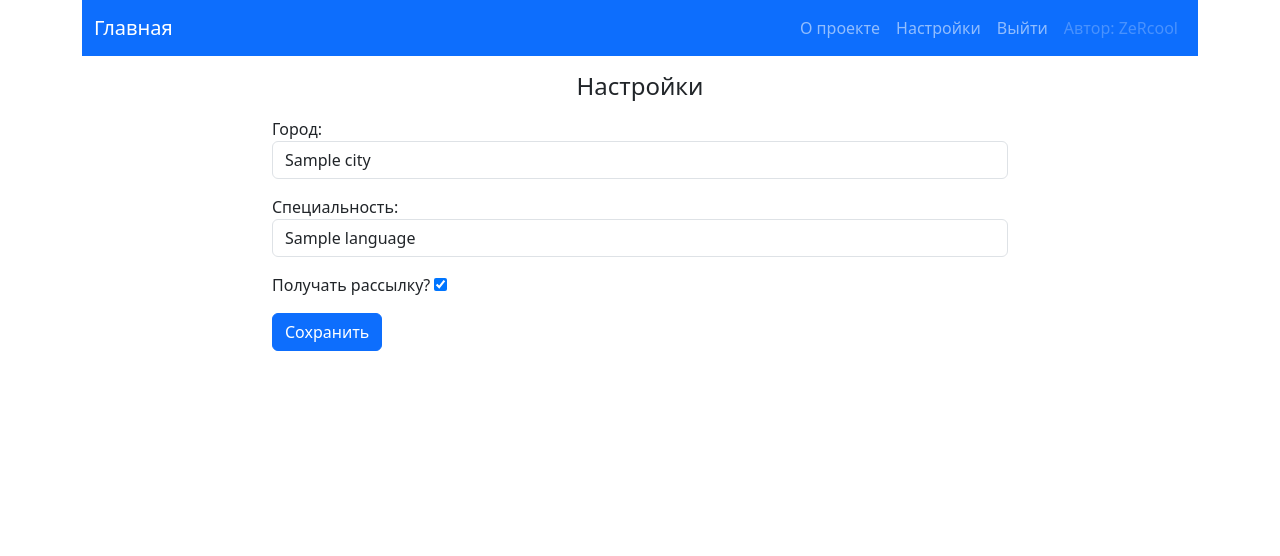
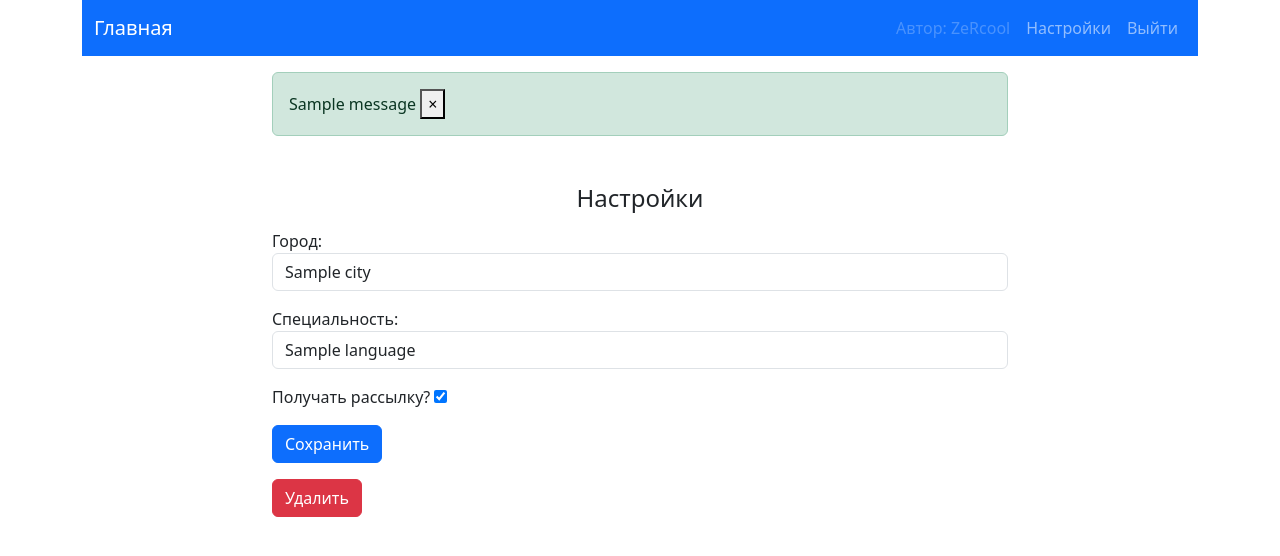
Before and after one commit to ZeRcooI/Scraping_service, a Django app: page /accounts/update/ in a window 1280 px wide. Shown: the top 556 px of the page. Run offline with Django 5.2, Linux system fonts and the light colour scheme; a user stored in the database is signed in; tables that the repository leaves empty hold one stand-in row (values such as "Sample post"); one stand-in notice (Sample message) is shown.

Commit message:
добавлено удаление пользака, добалены message при обновлении, регистрации и удалении пользака

```diff
--- a/src/accounts/templates/accounts/update.html
+++ b/src/accounts/templates/accounts/update.html
@@ -12,6 +12,9 @@
             </div>
             <button type="submit" class="btn btn-primary">Сохранить</button>
         </form>
+        <form method="post" action="{% url 'accounts:delete' %}">{% csrf_token %}
+            <button type="submit" class="btn btn-danger mt-3 mb-3">Удалить</button>
+        </form>
     </div>
 </div>
 {% endblock %}
--- a/src/accounts/urls.py
+++ b/src/accounts/urls.py
@@ -1,9 +1,10 @@
 from django.urls import path
-from accounts.views import login_view, logout_view, register_view, update_view
+from .views import login_view, logout_view, register_view, update_view, delete_view
 
 urlpatterns = [
     path('login/', login_view, name='login'),
     path('logout/', logout_view, name='logout'),
     path('register/', register_view, name='register'),
     path('update/', update_view, name='update'),
+    path('delete/', delete_view, name='delete'),
 ]
--- a/src/accounts/views.py
+++ b/src/accounts/views.py
@@ -1,7 +1,9 @@
 from django.shortcuts import render, redirect
-from django.contrib.auth import authenticate, login, logout
+from django.contrib.auth import authenticate, login, logout, get_user_model
+from django.contrib import messages
+from .forms import UserLoginForm, UserRegistrationForm, UserUpdateForm
 
-from accounts.forms import UserLoginForm, UserRegistrationForm, UserUpdateForm
+User = get_user_model()
 
 
 def login_view(request):
@@ -31,6 +33,7 @@ def register_view(request):
         new_user = form.save(commit=False)
         new_user.set_password(form.cleaned_data['password'])
         new_user.save()
+        messages.success(request, 'Пользователь добавлен в систему.')
         return render(request, 'accounts/register_done.html', {'new_user': new_user})
     return render(request, 'accounts/register.html', {'form': form})
 
@@ -39,14 +42,32 @@ def update_view(request):
     if request.user.is_authenticated:
         user = request.user
 
-        if request.method == 'post':
+        if request.method == 'POST':
             form = UserUpdateForm(request.POST)
-        else:
-            form = UserUpdateForm(initial={
-                'city': user.city,
-                'language': user.language,
-                'send_email': user.send_email
-            })
-            return render(request, 'accounts/update.html', {'form': form})
+            if form.is_valid():
+                data = form.cleaned_data
+                user.city = data['city']
+                user.language = data['language']
+                user.send_email = data['send_email']
+                user.save()
+                messages.success(request, 'Данные сохраненны.')
+                return redirect('accounts:update')
+
+        form = UserUpdateForm(initial={
+            'city': user.city,
+            'language': user.language,
+            'send_email': user.send_email
+        })
+        return render(request, 'accounts/update.html', {'form': form})
     else:
         return redirect('accounts:login')
+
+
+def delete_view(request):
+    if request.user.is_authenticated:
+        user = request.user
+        if request.method == 'POST':
+            qs = User.objects.get(pk=user.pk)
+            qs.delete()
+            messages.success(request, 'Пользователь удален :(')
+    return redirect('home')
--- a/src/scraping/admin.py
+++ b/src/scraping/admin.py
@@ -1,5 +1,5 @@
 from django.contrib import admin
-from scraping.models import City, Language, Vacancy, Error, Url
+from .models import City, Language, Vacancy, Error, Url
 
 admin.site.register(City)
 admin.site.register(Language)
--- a/src/scraping/forms.py
+++ b/src/scraping/forms.py
@@ -1,5 +1,5 @@
 from django import forms
-from scraping.models import City, Language
+from .models import City, Language
 
 
 class FindForm(forms.Form):
--- a/src/scraping/views.py
+++ b/src/scraping/views.py
@@ -1,8 +1,8 @@
 from django.core.paginator import Paginator
 from django.shortcuts import render
 
-from scraping.forms import FindForm
-from scraping.models import Vacancy
+from .forms import FindForm
+from .models import Vacancy
 
 
 def home_view(request):
--- a/src/templates/base.html
+++ b/src/templates/base.html
@@ -18,10 +18,10 @@
             </button>
             <div class="collapse navbar-collapse" id="navbarNav">
                 <ul class="navbar-nav ms-auto">
+                    {% if user.is_authenticated %}
                     <li class="nav-item">
-                        <a class="nav-link" href="#">О проекте</a>
+                        <a class="nav-link disabled" aria-disabled="true">Автор: ZeRcool</a>
                     </li>
-                    {% if user.is_authenticated %}
                     <li class="nav-item">
                         <a class="nav-link" href="{% url 'accounts:update' %}">Настройки</a>
                     </li>
@@ -36,13 +36,35 @@
                         <a class="nav-link" href="{% url 'accounts:login' %}">Войти</a>
                     </li>
                     {% endif %}
-                    <li class="nav-item">
-                        <a class="nav-link disabled" aria-disabled="true">Автор: ZeRcool</a>
-                    </li>
                 </ul>
             </div>
         </div>
     </nav>
+</div>
+<div class="container">
+    <div class="row">
+        <div class="col-8 mx-auto mt-3 mb-3">
+            {% if messages %}
+            {% for message in messages %}
+            {% if message.level == DEFAULT_MESSAGE_LEVELS.ERROR %}
+            <div class="alert alert-danger alert-dismissible fade show" role="alert">
+                {{ message }}
+                <button type="button" class="close" data-dismiss="alert" aria-label="Close">
+                    <span aria-hidden="true">&times;</span>
+                </button>
+            </div>
+            {% else %}
+            <div class="alert alert-success alert-dismissible fade show" role="alert">
+                {{ message }}
+                <button type="button" class="close" data-dismiss="alert" aria-label="Close">
+                    <span aria-hidden="true">&times;</span>
+                </button>
+            </div>
+            {% endif %}
+            {% endfor %}
+            {% endif %}
+        </div>
+    </div>
 </div>
 <div class="container">
     {% block content %}{% endblock %}
```
Also changed, not shown: src/accounts/admin.py (+3 -4 lines). Lines whose indentation alone changed are shown as unchanged.
